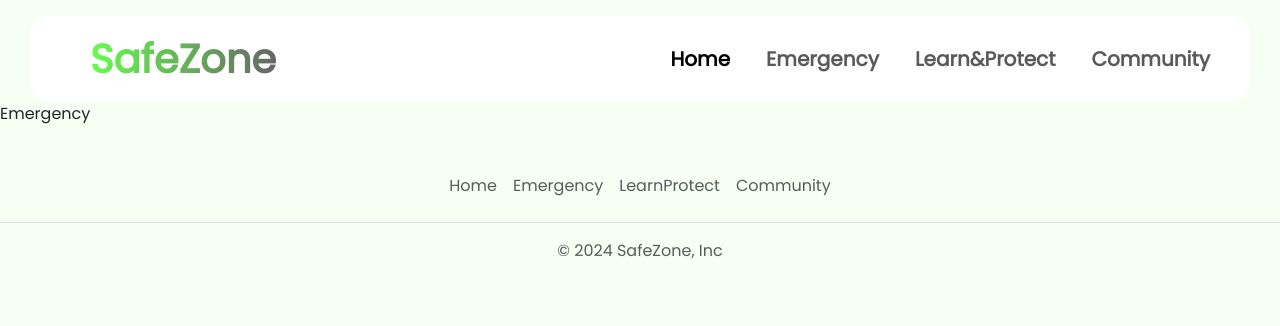
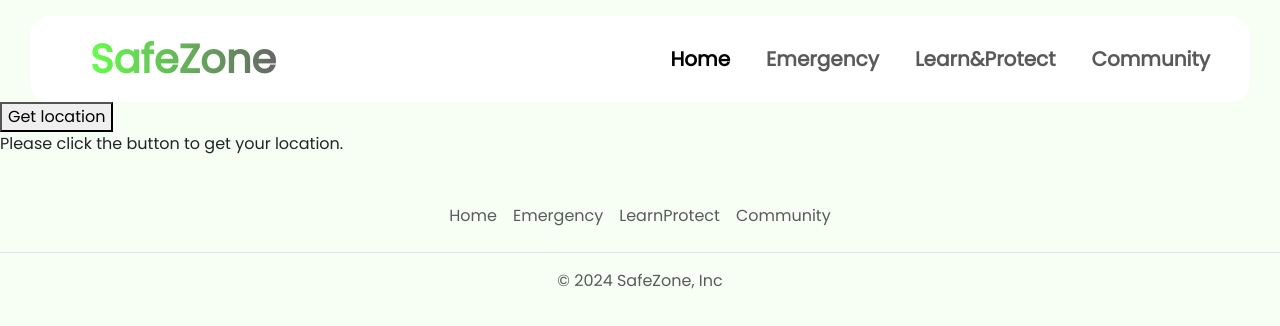
Before and after one commit to GIRISHGHUGARE/Tech_Dynamos_3.0, a React (Create React App) app in the folder frontend/: page /Emergency in a window 1280 px wide. Shown: the top 326 px of the page. Built offline with nearby package versions, Linux system fonts and the light colour scheme.

Commit message:
Map intergrated

```diff
--- a/frontend/package.json
+++ b/frontend/package.json
@@ -7,10 +7,13 @@
     "@testing-library/react": "^13.4.0",
     "@testing-library/user-event": "^13.5.0",
     "axios": "^1.7.3",
+    "google-map-react": "^2.2.1",
+    "leaflet": "^1.9.4",
     "my-app": "file:",
     "react": "^18.3.1",
     "react-dom": "^18.3.1",
     "react-hook-form": "^7.52.2",
+    "react-leaflet": "^4.2.1",
     "react-scripts": "5.0.1",
     "web-vitals": "^2.1.4"
   },
--- a/frontend/src/screens/Emergency.js
+++ b/frontend/src/screens/Emergency.js
@@ -1,7 +1,50 @@
-import React from 'react'
+import React, { useState } from 'react';
+import { MapContainer, TileLayer, Marker, Popup } from 'react-leaflet';
+import 'leaflet/dist/leaflet.css';
 
 export default function Emergency() {
+  const [location, setLocation] = useState({
+    latitude: null,  // Set to null initially
+    longitude: null  // Set to null initially
+  });
+
+  const handleChooseLocation = () => {
+    if (navigator.geolocation) {
+      navigator.geolocation.getCurrentPosition(
+        (position) => {
+          const { latitude, longitude } = position.coords;
+          setLocation({ latitude, longitude });
+          console.log('Location:', latitude, longitude);
+        },
+        (error) => {
+          console.error('Error getting location:', error);
+        }
+      );
+    } else {
+      console.error('Geolocation is not supported by this browser.');
+    }
+  };
+
   return (
-    <div>Emergency</div>
+    <>
+      <button onClick={handleChooseLocation}>Get location</button>
+      {
+        location.latitude && location.longitude ? (
+          <MapContainer center={[location.latitude, location.longitude]} zoom={13} style={{ height: "400px", width: "100%" }}>
+            <TileLayer
+              url="https://{s}.tile.openstreetmap.org/{z}/{x}/{y}.png"
+              attribution='&copy; <a href="https://www.openstreetmap.org/copyright">OpenStreetMap</a> contributors'
+            />
+            <Marker position={[location.latitude, location.longitude]}>
+              <Popup>
+                A pretty CSS3 popup. <br /> Easily customizable.
+              </Popup>
+            </Marker>
+          </MapContainer>
+        ) : (
+          <p>Please click the button to get your location.</p>
+        )
+      }
+    </>
   )
 }
```
Also changed, not shown: 1 other file (tests, documents, lock files or other folders).
